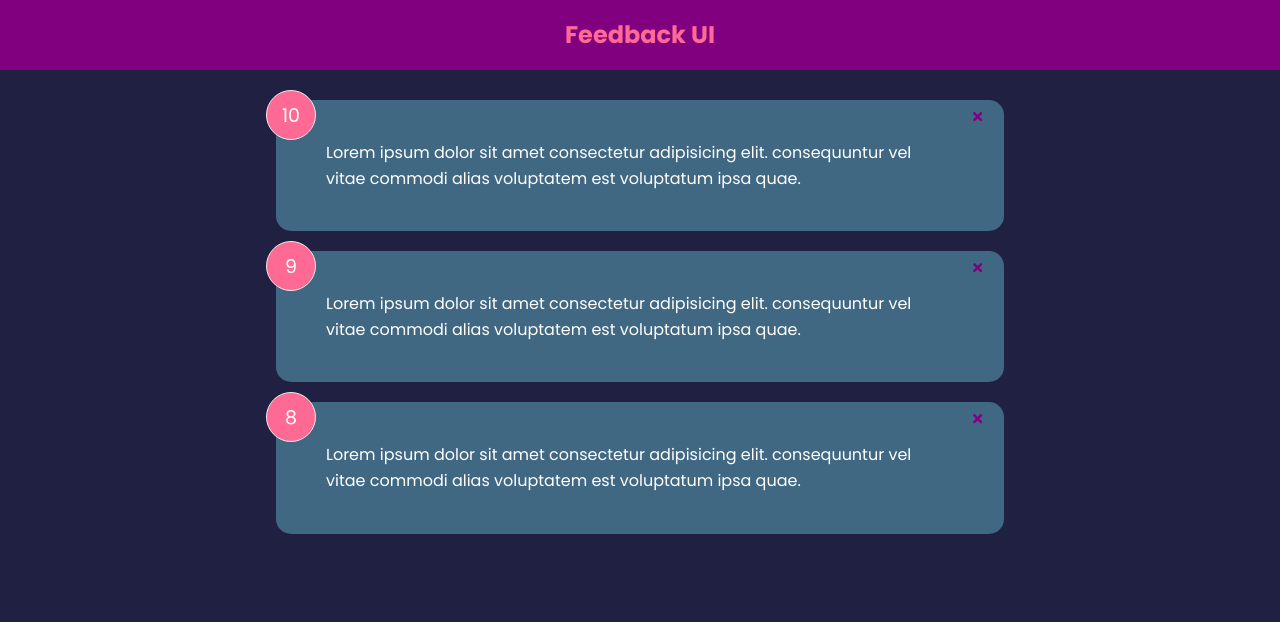
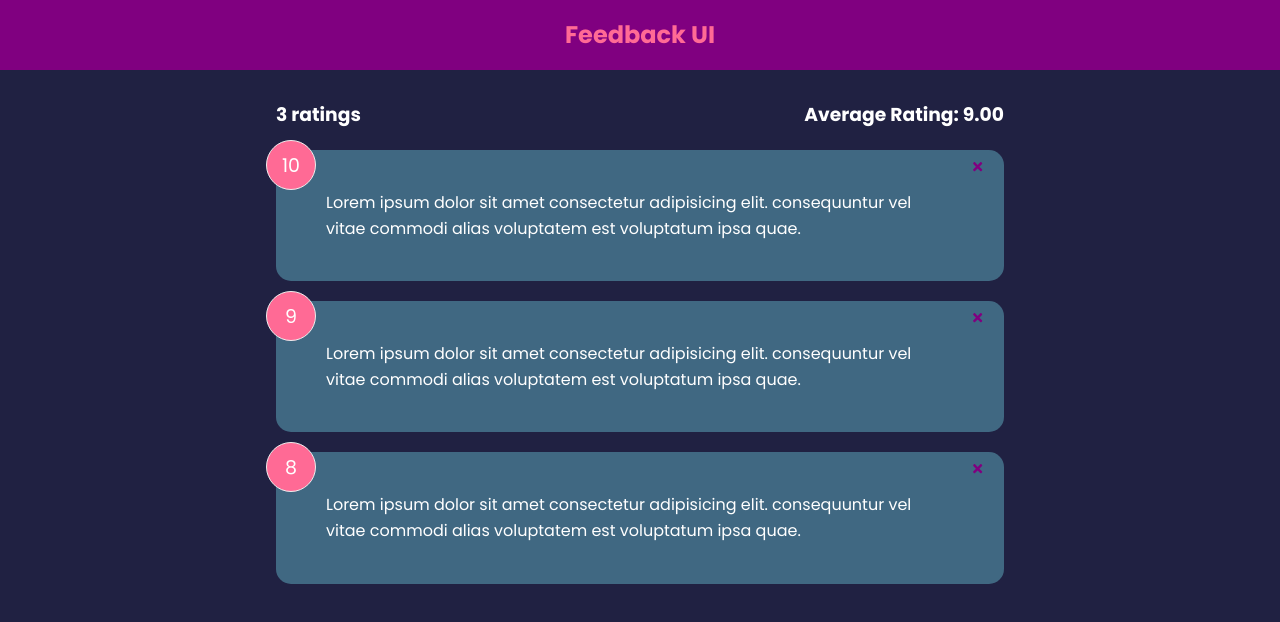
Before and after one commit to devenshetty/Feedback-Website-React.js, a React (Create React App) app: page / in a window 1280 px wide. Shown: the top 622 px of the page. Built offline with nearby package versions, Linux system fonts and the light colour scheme.

Commit message:
added statistics display

```diff
--- a/src/App.js
+++ b/src/App.js
@@ -2,6 +2,7 @@ import { useState } from "react";
 import Header from "./components/Header";
 import FeedbackList from "./components/FeedbackList";
 import FeedbackData from "./data/FeedbackData";
+import FeedbackStats from "./components/FeedbackStats";
 
 function App() {
   const [feedback, setFeedback] = useState(FeedbackData);
@@ -15,6 +16,7 @@ function App() {
   return(<div>
     <Header />
     <div className="container">
+      <FeedbackStats feedback = {feedback} />
       <FeedbackList feedback = {feedback} handleDelete={deleteFeedback} />
     </div>
   </div>)
--- /dev/null
+++ b/src/components/FeedbackStats.jsx
@@ -0,0 +1,15 @@
+function FeedbackStats({ feedback }){
+
+  let average = feedback.reduce((acc, curr) => {
+    return curr.rating + acc;
+  }, 0);
+
+  average = (average/feedback.length).toFixed(2);
+
+  return <div className="feedback-stats">
+  <h3>{feedback.length} ratings </h3>
+  <h3> Average Rating: {average} </h3>
+  </div>
+}
+
+export default FeedbackStats;
```
